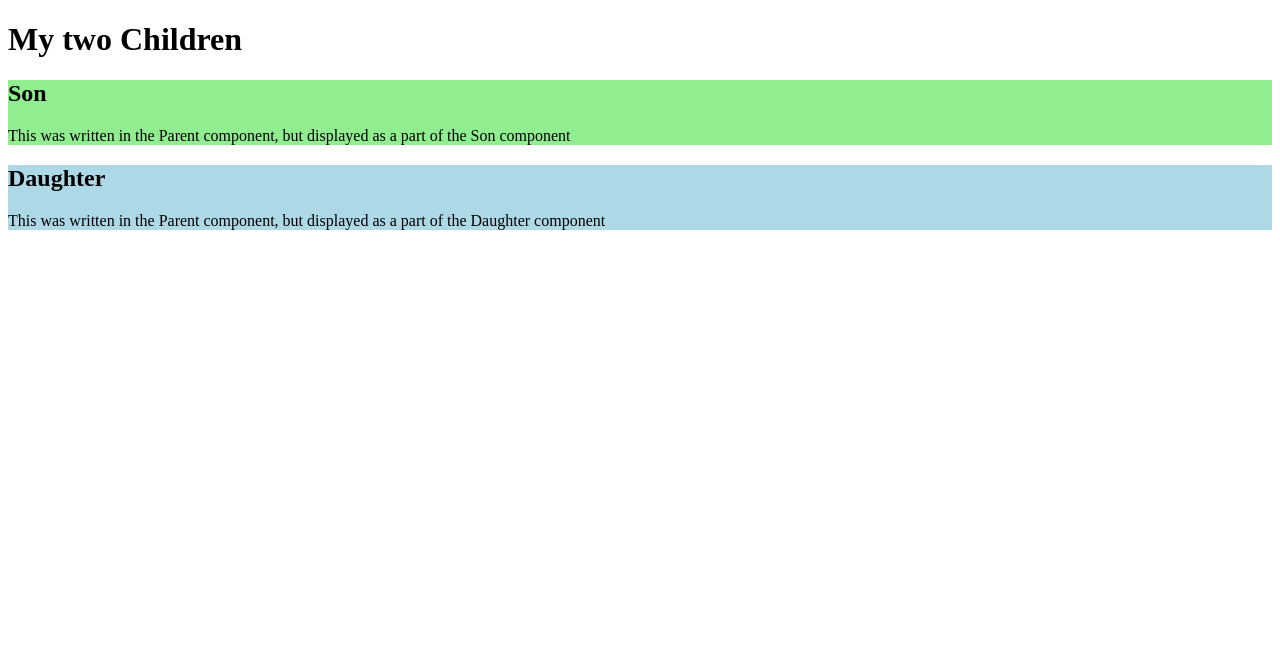
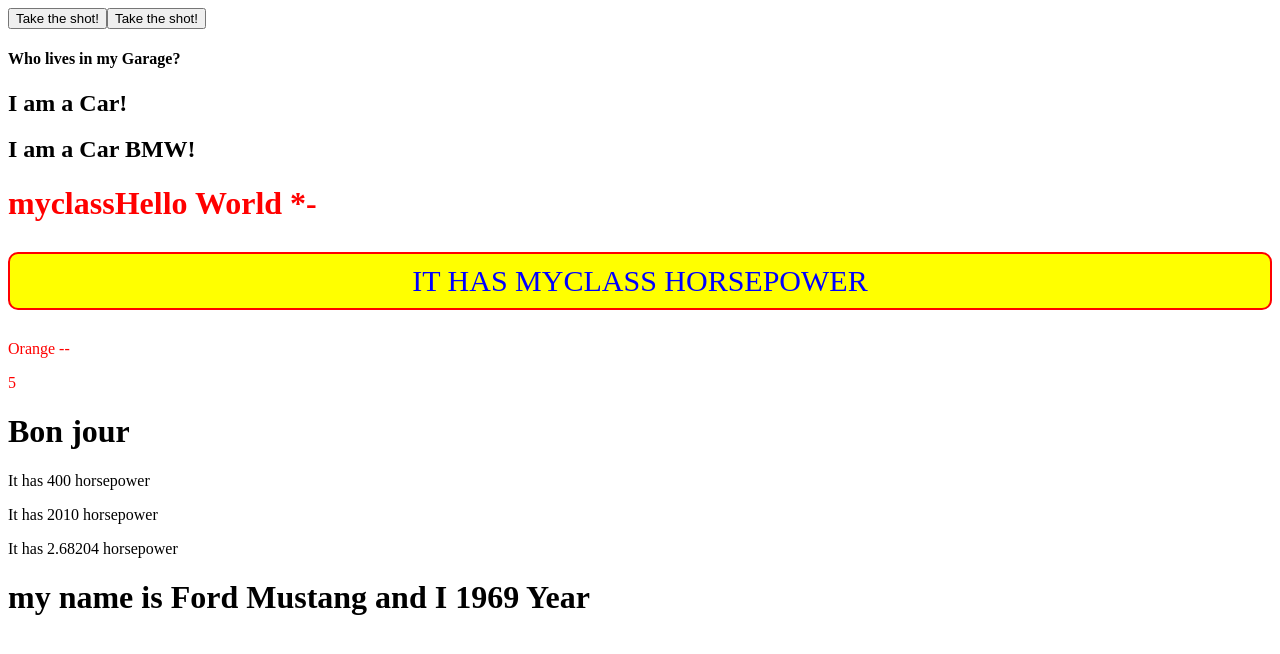
Before and after one commit to BigJames3/vite-project, a React (Vite) app: page / in a window 1280 px wide. Shown: the top 654 px of the page. Built offline with nearby package versions, Linux system fonts and the light colour scheme.

Commit message:
Passing Arguments

```diff
--- a/src/App.tsx
+++ b/src/App.tsx
@@ -1,40 +1,80 @@
-function Son(props) {
+import React from 'react';
+import { createRoot } from 'react-dom/client'
+
+function kwtop(kw) {
+  return kw * 1.34102;
+}
+
+function Car(props) {
   return (
-    <div style={{background: 'lightgreen'}}>
-      <h2>Son</h2>
-      <div>{props.children}</div>
-    </div>
+    <h2>I am a Car {props.brand}!</h2>
+  );
+}
+class Cars extends React.Component {
+  render() {
+    return <h2>I am a Car!</h2>;
+  }
+}
+
+class Garage extends React.Component {
+  render() {
+    return (
+      <div>
+      <h4>Who lives in my Garage?</h4>
+      <Cars />
+      </div>
+    );
+  }
+}
+
+function App() {
+  const x = "myclass";
+  const hp = 2000+10;
+  const myobj = {name: "Ford", model: "Mustang", year: 1969};
+  const mystules = {
+        color: "blue",
+        fontSize: "30px",
+        border: "2px solid red",
+        backgroundColor: "yellow",
+        marrgin: "10px",
+        padding: "10px",
+        borderRadius: "10px",
+        textAlign: "center",
+        textTransform: "uppercase",
+      };
+      const xt = 5;
+      let y = "Apple";
+      if (xt < 10) {
+        y = "Orange";
+      } else {
+        y = "Banana";
+      }
+
+      const val = 5;
+      const shoot = () => {
+        alert("Great Shot!");
+      }
+      const shooter = (a) => {
+        alert(a);
+      }
+
+  return (
+    <>
+     <button onClick={shoot}>Take the shot!</button>
+     <button onClick={() => shooter("Goal!")}>Take the shot!</button>
+      <Garage />
+      <Car  brand = "BMW"/>
+      <h1 className={x}>{x}Hello World *-</h1>
+      <p style={mystules}> It has {x} horsepower</p>
+      <p className="myclass">{y} -- </p>
+      <p className="myclass">{(val) < 41 ? (xt) : "Apple"}</p>
+      <h1> Bon jour</h1>
+      <p> It has {2000/5} horsepower</p>
+      <p> It has {hp} horsepower</p>
+      <p> It has {kwtop(2)} horsepower</p>
+      <h1>my name is {myobj.name} {myobj.model} and I {myobj.year} Year</h1>
+    </>
   );
 }
 
-function Daughter(props) {
-  const {brand, model} = props;
-  return (
-    <div style={{background: 'lightblue'}}>
-      <h2>Daughter</h2>
-      <div>{props.children}</div>
-    </div>
-  );
-}
-
-function Parent() {
-  return (
-    <div>
-      <h1>My two Children</h1>
-      <Son>
-        <p>
-          This was written in the Parent component,
-          but displayed as a part of the Son component
-        </p>
-      </Son>
-      <Daughter>
-        <p>
-          This was written in the Parent component,
-          but displayed as a part of the Daughter component
-        </p>
-      </Daughter>
-    </div>
-  );
-}
-
-export default Parent;
+export default App;
--- a/src/main.tsx
+++ b/src/main.tsx
@@ -1,12 +1,12 @@
 import React from 'react';
 import { StrictMode } from 'react'
 import { createRoot } from 'react-dom/client'
-import Parent from './App.tsx'
+import App from './App.tsx'
 // import TheCar from './Vehicule.tsx';
 
 
 createRoot(document.getElementById('sandy')!).render(
   <StrictMode>
-    <Parent />
+    <App />
   </StrictMode>,
 )
```
